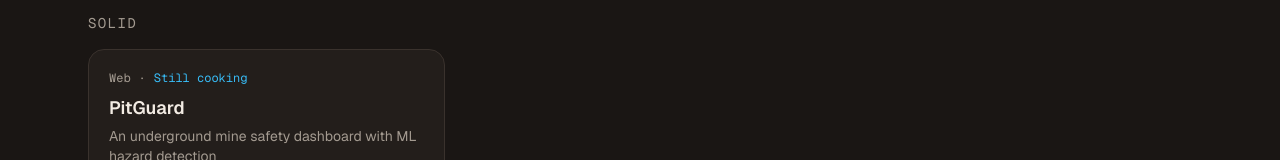
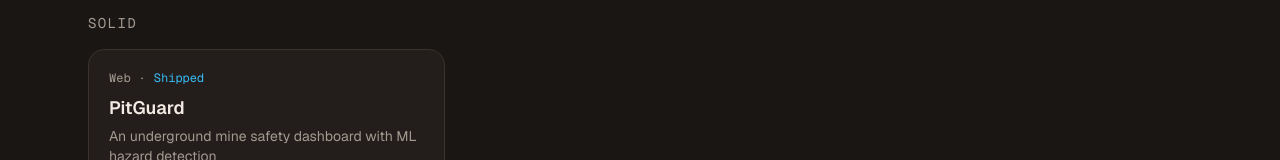
Before and after one commit to Katekar3/portfolio, a Next.js app: page /projects in a window 1280 px wide. Shown: the part 1533-1693 px from the top of the page. Built offline with nearby package versions, Linux system fonts and the light colour scheme.

Commit message:
agent checkpoint

```diff
--- a/app/projects/[slug]/page.tsx
+++ b/app/projects/[slug]/page.tsx
@@ -8,6 +8,10 @@ import { Meta, Stat, TechBadges } from "@/components/ProjectCard";
 import FlowDiagram from "@/components/FlowDiagram";
 
 type Props = { params: Promise<{ slug: string }> };
+
+// Skips Next's dev-time "instant navigation" check. Safe here: generateStaticParams
+// pre-builds every project page, so nothing is blocking for visitors.
+export const instant = false;
 
 // Tells Next to build one page per project in the data file
 export function generateStaticParams() {
--- a/data/projects.ts
+++ b/data/projects.ts
@@ -186,7 +186,7 @@ export const projects: Project[] = [
     slug: "pitguard",
     tagline: "An underground mine safety dashboard with ML hazard detection",
     category: "Web",
-    status: "in-progress",
+    status: "completed",
     tier: "solid",
     featured: false,
     date: "2026-07-20",
```
